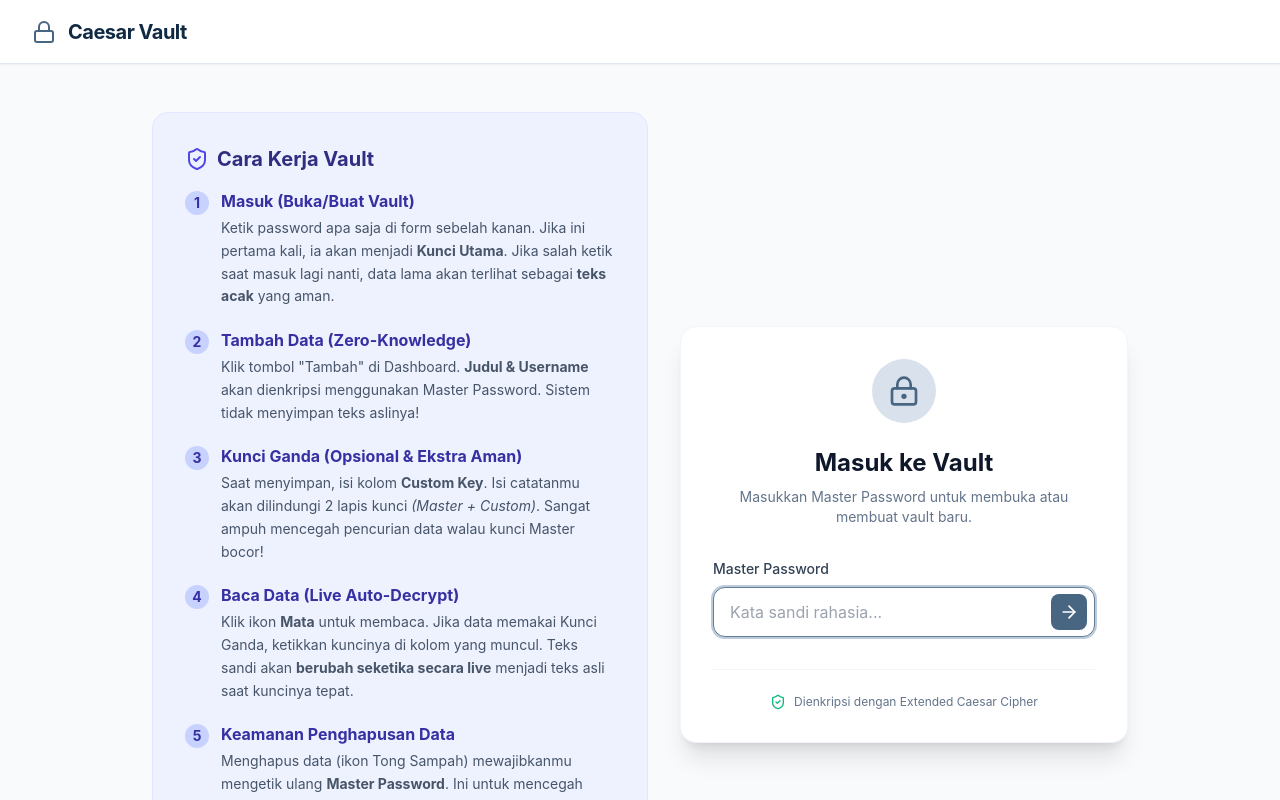
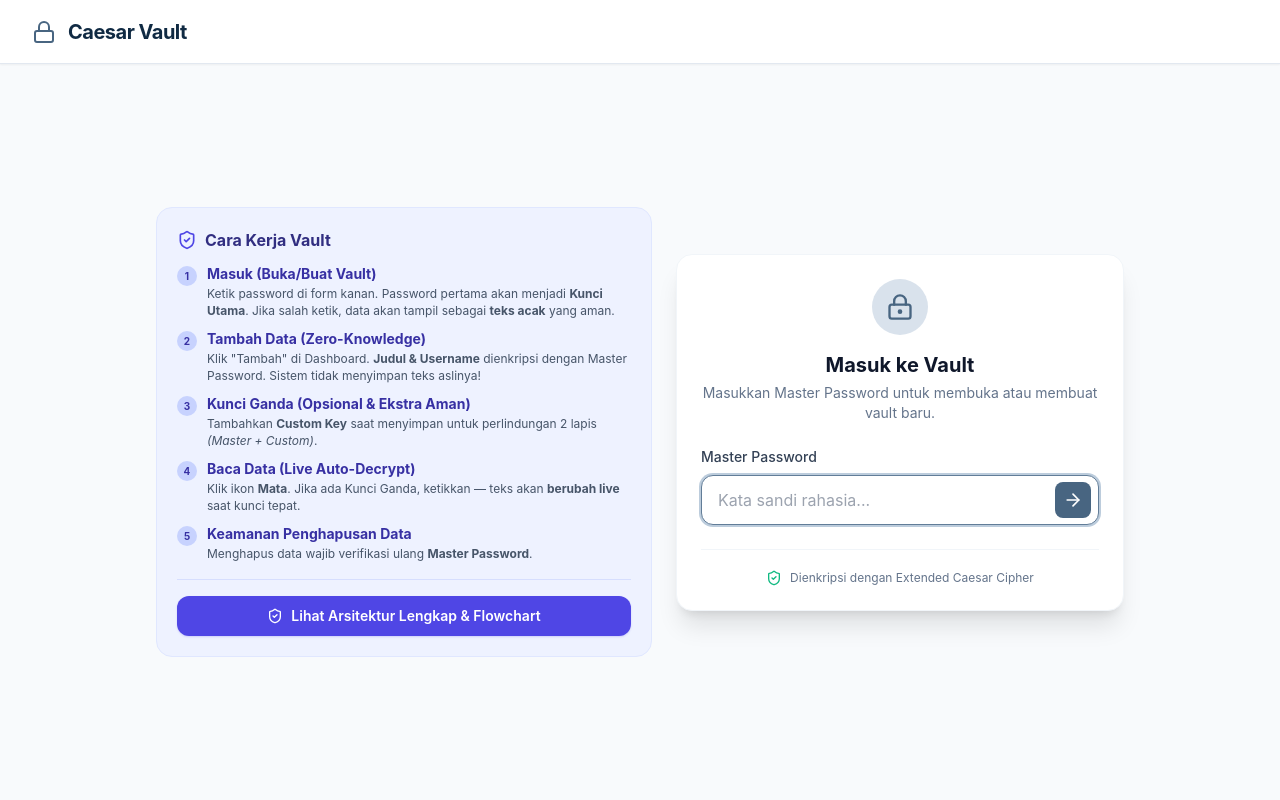
Before and after one commit to Rdevmond/Kriptografi-Extended-Caesar-Ciphed, a React (Vite) app: page / in a window 1280 px wide. Shown: the top 800 px of the page. Built offline with nearby package versions, Linux system fonts and the light colour scheme.

Commit message:
pengembangan v1 part 2 adjust ui

```diff
--- a/src/components/Vault/LoginScreen.tsx
+++ b/src/components/Vault/LoginScreen.tsx
@@ -19,89 +19,89 @@ export const LoginScreen: React.FC<LoginScreenProps> = ({ onLogin, onShowTheory
   };
 
   return (
-    <div className="flex flex-col md:flex-row items-center justify-center min-h-[70vh] px-4 gap-8 max-w-5xl mx-auto py-12">
+    <div className="flex flex-col md:flex-row items-center justify-center min-h-[calc(100vh-4rem)] px-4 gap-6 max-w-5xl mx-auto py-4">
 
       {/* Petunjuk Penggunaan (Instructions) */}
-      <div className="w-full md:w-1/2 bg-indigo-50 rounded-2xl p-8 border border-indigo-100">
-        <h2 className="text-xl font-bold text-indigo-900 mb-4 flex items-center gap-2">
-          <ShieldCheck className="w-6 h-6 text-indigo-600" />
+      <div className="w-full md:w-1/2 bg-indigo-50 rounded-2xl p-5 border border-indigo-100">
+        <h2 className="text-base font-bold text-indigo-900 mb-3 flex items-center gap-2">
+          <ShieldCheck className="w-5 h-5 text-indigo-600" />
           Cara Kerja Vault
         </h2>
-        <div className="space-y-5 text-indigo-800 text-sm">
-          <div className="flex gap-3 items-start">
-            <span className="font-bold bg-indigo-200 text-indigo-800 w-6 h-6 rounded-full flex items-center justify-center shrink-0 mt-0.5">1</span>
+        <div className="space-y-2.5 text-indigo-800 text-xs">
+          <div className="flex gap-2.5 items-start">
+            <span className="font-bold bg-indigo-200 text-indigo-800 w-5 h-5 rounded-full flex items-center justify-center shrink-0 mt-0.5 text-[10px]">1</span>
             <div>
-              <p className="font-bold text-base mb-1">Masuk (Buka/Buat Vault)</p>
-              <p className="text-slate-600 leading-relaxed">
-                Ketik password apa saja di form sebelah kanan. Jika ini pertama kali, ia akan menjadi <strong>Kunci Utama</strong>. Jika salah ketik saat masuk lagi nanti, data lama akan terlihat sebagai <strong>teks acak</strong> yang aman.
+              <p className="font-bold text-sm mb-0.5">Masuk (Buka/Buat Vault)</p>
+              <p className="text-slate-600 leading-snug">
+                Ketik password di form kanan. Password pertama akan menjadi <strong>Kunci Utama</strong>. Jika salah ketik, data akan tampil sebagai <strong>teks acak</strong> yang aman.
               </p>
             </div>
           </div>
-          <div className="flex gap-3 items-start">
-            <span className="font-bold bg-indigo-200 text-indigo-800 w-6 h-6 rounded-full flex items-center justify-center shrink-0 mt-0.5">2</span>
+          <div className="flex gap-2.5 items-start">
+            <span className="font-bold bg-indigo-200 text-indigo-800 w-5 h-5 rounded-full flex items-center justify-center shrink-0 mt-0.5 text-[10px]">2</span>
             <div>
-              <p className="font-bold text-base mb-1">Tambah Data (Zero-Knowledge)</p>
-              <p className="text-slate-600 leading-relaxed">
-                Klik tombol "Tambah" di Dashboard. <strong>Judul & Username</strong> akan dienkripsi menggunakan Master Password. Sistem tidak menyimpan teks aslinya!
+              <p className="font-bold text-sm mb-0.5">Tambah Data (Zero-Knowledge)</p>
+              <p className="text-slate-600 leading-snug">
+                Klik "Tambah" di Dashboard. <strong>Judul & Username</strong> dienkripsi dengan Master Password. Sistem tidak menyimpan teks aslinya!
               </p>
             </div>
           </div>
-          <div className="flex gap-3 items-start">
-            <span className="font-bold bg-indigo-200 text-indigo-800 w-6 h-6 rounded-full flex items-center justify-center shrink-0 mt-0.5">3</span>
+          <div className="flex gap-2.5 items-start">
+            <span className="font-bold bg-indigo-200 text-indigo-800 w-5 h-5 rounded-full flex items-center justify-center shrink-0 mt-0.5 text-[10px]">3</span>
             <div>
-              <p className="font-bold text-base mb-1">Kunci Ganda (Opsional & Ekstra Aman)</p>
-              <p className="text-slate-600 leading-relaxed">
-                Saat menyimpan, isi kolom <strong>Custom Key</strong>. Isi catatanmu akan dilindungi 2 lapis kunci <em>(Master + Custom)</em>. Sangat ampuh mencegah pencurian data walau kunci Master bocor!
+              <p className="font-bold text-sm mb-0.5">Kunci Ganda (Opsional & Ekstra Aman)</p>
+              <p className="text-slate-600 leading-snug">
+                Tambahkan <strong>Custom Key</strong> saat menyimpan untuk perlindungan 2 lapis <em>(Master + Custom)</em>.
               </p>
             </div>
           </div>
-          <div className="flex gap-3 items-start">
-            <span className="font-bold bg-indigo-200 text-indigo-800 w-6 h-6 rounded-full flex items-center justify-center shrink-0 mt-0.5">4</span>
+          <div className="flex gap-2.5 items-start">
+            <span className="font-bold bg-indigo-200 text-indigo-800 w-5 h-5 rounded-full flex items-center justify-center shrink-0 mt-0.5 text-[10px]">4</span>
             <div>
-              <p className="font-bold text-base mb-1">Baca Data (Live Auto-Decrypt)</p>
-              <p className="text-slate-600 leading-relaxed">
-                Klik ikon <strong>Mata</strong> untuk membaca. Jika data memakai Kunci Ganda, ketikkan kuncinya di kolom yang muncul. Teks sandi akan <strong>berubah seketika secara live</strong> menjadi teks asli saat kuncinya tepat.
+              <p className="font-bold text-sm mb-0.5">Baca Data (Live Auto-Decrypt)</p>
+              <p className="text-slate-600 leading-snug">
+                Klik ikon <strong>Mata</strong>. Jika ada Kunci Ganda, ketikkan — teks akan <strong>berubah live</strong> saat kunci tepat.
               </p>
             </div>
           </div>
-          <div className="flex gap-3 items-start">
-            <span className="font-bold bg-indigo-200 text-indigo-800 w-6 h-6 rounded-full flex items-center justify-center shrink-0 mt-0.5">5</span>
+          <div className="flex gap-2.5 items-start">
+            <span className="font-bold bg-indigo-200 text-indigo-800 w-5 h-5 rounded-full flex items-center justify-center shrink-0 mt-0.5 text-[10px]">5</span>
             <div>
-              <p className="font-bold text-base mb-1">Keamanan Penghapusan Data</p>
-              <p className="text-slate-600 leading-relaxed">
-                Menghapus data (ikon Tong Sampah) mewajibkanmu mengetik ulang <strong>Master Password</strong>. Ini untuk mencegah salah klik atau intervensi pihak tak berwenang.
+              <p className="font-bold text-sm mb-0.5">Keamanan Penghapusan Data</p>
+              <p className="text-slate-600 leading-snug">
+                Menghapus data wajib verifikasi ulang <strong>Master Password</strong>.
               </p>
             </div>
           </div>
         </div>
 
-        <div className="mt-8 pt-6 border-t border-indigo-200/60">
+        <div className="mt-4 pt-4 border-t border-indigo-200/60">
           <button
             onClick={onShowTheory}
-            className="w-full flex items-center justify-center gap-3 py-3 px-4 bg-indigo-600 hover:bg-indigo-700 text-white rounded-xl font-semibold transition-colors shadow-sm shadow-indigo-600/20"
+            className="w-full flex items-center justify-center gap-2 py-2.5 px-4 bg-indigo-600 hover:bg-indigo-700 text-white rounded-xl font-semibold text-sm transition-colors shadow-sm shadow-indigo-600/20"
           >
-            <ShieldCheck className="w-5 h-5" />
+            <ShieldCheck className="w-4 h-4" />
             Lihat Arsitektur Lengkap & Flowchart
           </button>
         </div>
       </div>
 
       {/* Login Box */}
-      <div className="w-full md:w-1/2 max-w-md bg-white rounded-2xl shadow-xl p-8 border border-slate-100">
-        <div className="flex justify-center mb-6">
-          <div className="w-16 h-16 bg-primary-100 rounded-full flex items-center justify-center">
-            <LockKeyhole className="w-8 h-8 text-primary-600" />
+      <div className="w-full md:w-1/2 max-w-md bg-white rounded-2xl shadow-xl p-6 border border-slate-100">
+        <div className="flex justify-center mb-4">
+          <div className="w-14 h-14 bg-primary-100 rounded-full flex items-center justify-center">
+            <LockKeyhole className="w-7 h-7 text-primary-600" />
           </div>
         </div>
 
-        <h1 className="text-2xl font-bold text-center text-slate-900 mb-2">
+        <h1 className="text-xl font-bold text-center text-slate-900 mb-1">
           Masuk ke Vault
         </h1>
-        <p className="text-center text-slate-500 mb-8 text-sm">
+        <p className="text-center text-slate-500 mb-6 text-sm">
           Masukkan Master Password untuk membuka atau membuat vault baru.
         </p>
 
-        <form onSubmit={handleSubmit} className="space-y-6">
+        <form onSubmit={handleSubmit} className="space-y-5">
           <div>
             <label htmlFor="masterPassword" className="block text-sm font-medium text-slate-700 mb-2">
               Master Password
@@ -127,7 +127,7 @@ export const LoginScreen: React.FC<LoginScreenProps> = ({ onLogin, onShowTheory
           </div>
         </form>
 
-        <div className="mt-8 pt-6 border-t border-slate-100 flex items-center justify-center gap-2 text-xs text-slate-500">
+        <div className="mt-6 pt-5 border-t border-slate-100 flex items-center justify-center gap-2 text-xs text-slate-500">
           <ShieldCheck className="w-4 h-4 text-emerald-500" />
           <span>Dienkripsi dengan Extended Caesar Cipher</span>
         </div>
```
